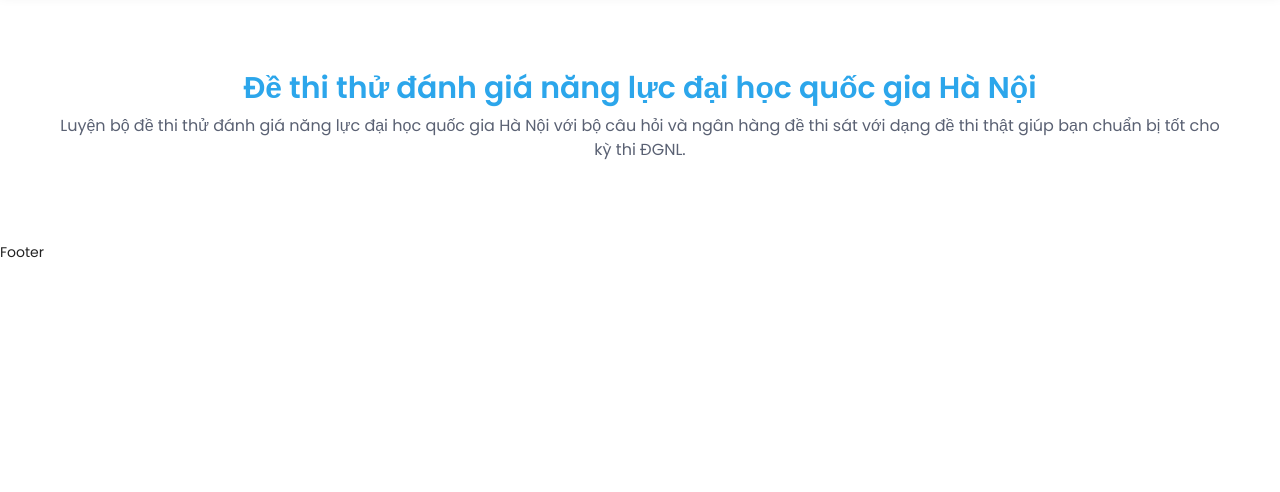
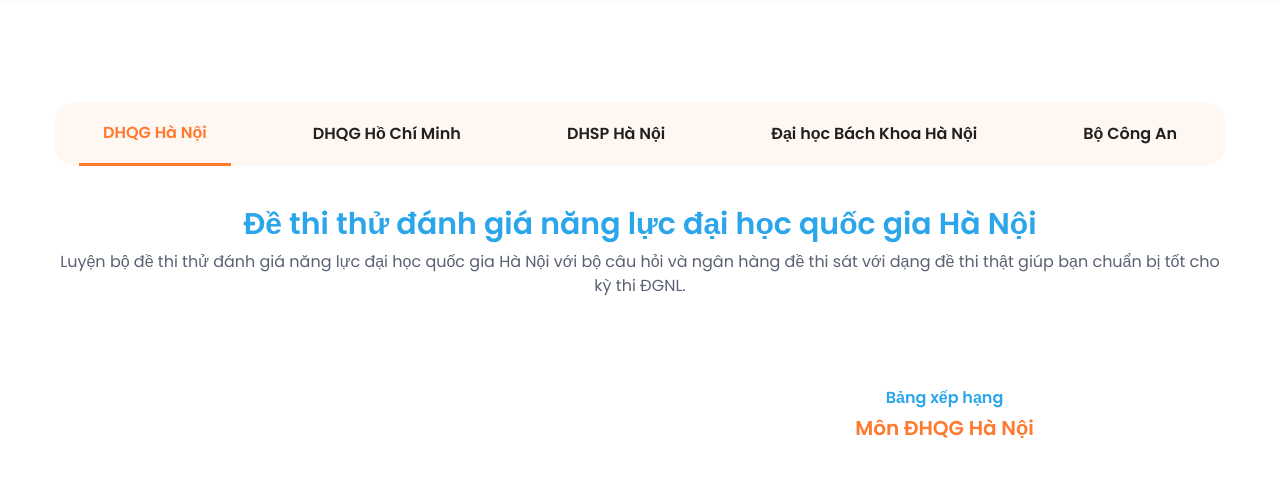
Before and after one commit to LaDucHiep2003/Mini_Project, a Vue app: page /de-thi-dgnl/1 in a window 1280 px wide. Shown: the part 342-834 px from the top of the page. Before the commit the page ends 800 px from the top, so only its background shows below. Built offline with nearby package versions, Linux system fonts and the light colour scheme; what oh-vue-icons would draw is missing.

Commit message:
11/08/2024

```diff
--- a/src/components/BoDeThi/DeThi.vue
+++ b/src/components/BoDeThi/DeThi.vue
@@ -1,10 +1,42 @@
 <template>
     <div class="container mx-auto py-10">
-        <div class="text-center">
+        <div class="flex justify-between items-center mt-8 px-6 rounded-[20px] bg-color-6 overflow-hidden min-h-12">
+          <button class="text-color-2 border-b-[3px] border-color-2 w-max h-16 px-6 flex items-center text-base
+            font-semibold">DHQG Hà Nội</button>
+          <button class="text-color-1 w-max h-16 px-6 flex items-center text-base
+            font-semibold">DHQG Hồ Chí Minh</button>
+          <button class="text-color-1 w-max h-16 px-6 flex items-center text-base
+              font-semibold">DHSP Hà Nội</button>
+          <button class="text-color-1 w-max h-16 px-6 flex items-center text-base
+              font-semibold">Đại học Bách Khoa Hà Nội</button>
+          <button class="text-color-1 w-max h-16 px-6 flex items-center text-base
+              font-semibold">Bộ Công An</button>
+        </div>
+        <div class="text-center my-10">
             <div class="text-3xl font-semibold text-color-3 mb-2">Đề thi thử đánh giá năng lực đại học quốc gia Hà Nội</div>
             <div class="text-color-4 text-base">Luyện bộ đề thi thử đánh giá năng lực đại học quốc gia Hà Nội với bộ câu hỏi và ngân
                 hàng đề thi sát với dạng đề thi thật giúp bạn chuẩn bị tốt cho kỳ thi ĐGNL.</div>
         </div>
 
+      <div class="flex">
+        <div class="w-4/6 pt-6 pl-6 ">
+          <div class="bg-white rounded-[20px] ">
+            <ul>
+              <li></li>
+            </ul>
+          </div>
+        </div>
+        <div class="w-4/6 pt-6 pl-6">
+          <div>
+            <div class="text-center pt-6 ">
+              <div class="text-color-3 text-base font-semibold mb-1">Bảng xếp hạng</div>
+              <div class="text-xl font-semibold text-color-2">Môn ĐHQG Hà Nội</div>
+            </div>
+          </div>
+        </div>
+      </div>
+
     </div>
 </template>
+<script setup lang="ts">
+</script>
--- a/src/router/index.js
+++ b/src/router/index.js
@@ -11,11 +11,6 @@
       path: "/",
       component: Home,
       name: "Home",
-    },
-    {
-      path: "/competision",
-      component: Competision,
-      name: "Competision",
     },
     {
       path: "/de-thi-dgnl",
--- a/tailwind.config.js
+++ b/tailwind.config.js
@@ -12,6 +12,7 @@
         "color-3" : "#2CA6EB",
         "color-4" : "#5a6173",
         "color-5" : "#212121",
+        "color-6" : "#fff7f2"
       },
       boxShadow : {
         "shadow-1" : "0px 6px 12px 0 rgba(0, 0 ,0 , 0.078)",
```
